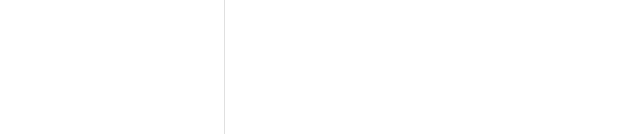
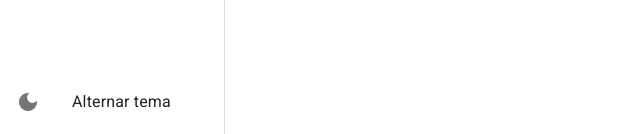
Before and after one commit to JoelcioSantos/cadastros-react, a React (Create React App) app: page /pagina-inicial in a window 1280 px wide. Shown: the part 666-800 px from the top of the page, without its empty margins (0-640 px from the left). Built offline with nearby package versions, Linux system fonts and the light colour scheme.

Commit message:
Botão de alternancia de tema

```diff
--- a/src/shared/components/menu-lateral/MenuLateral.tsx
+++ b/src/shared/components/menu-lateral/MenuLateral.tsx
@@ -1,7 +1,7 @@
 import { Avatar, Divider, Drawer, List, ListItemButton, ListItemIcon, ListItemText, useTheme, Icon, useMediaQuery } from '@mui/material';
 import { Box } from '@mui/system';
 import { useMatch, useNavigate, useResolvedPath } from 'react-router-dom';
-import {useDrawerContext} from '../../contexts';
+import {useAppThemeContext, useDrawerContext} from '../../contexts';
 
 interface IAppThemeProviderProps {
     children: React.ReactNode
@@ -40,6 +40,7 @@
     const smDown = useMediaQuery(theme.breakpoints.down('sm'));
 
     const { isDrawerOpen, toggleDrawerOpen, drawerOptions } = useDrawerContext();
+    const { toggleTheme } = useAppThemeContext();
 
     return (
         <>
@@ -64,6 +65,17 @@
                             ))}
                         </List>
                     </Box>
+
+                    <Box>
+                        <List component="nav">
+                            <ListItemButton onClick={toggleTheme}>
+                                <ListItemIcon>
+                                    <Icon>dark_mode</Icon>
+                                </ListItemIcon>
+                                <ListItemText primary = 'Alternar tema' />
+                            </ListItemButton>
+                        </List>
+                    </Box>
                 </Box>
             </Drawer>
 
--- a/src/shared/themes/dark.ts
+++ b/src/shared/themes/dark.ts
@@ -3,6 +3,7 @@
 
 export const DarkTheme = createTheme({
     palette: {
+        mode: 'dark',
         primary: {
             main: yellow[700],
             dark: yellow[800],
@@ -20,6 +21,12 @@
         background: {
             default: '#202124',
             paper: '#303134'
+        },
+    },
+
+    typography: {
+        allVariants: {
+            color: 'white',
         }
     }
 
```
